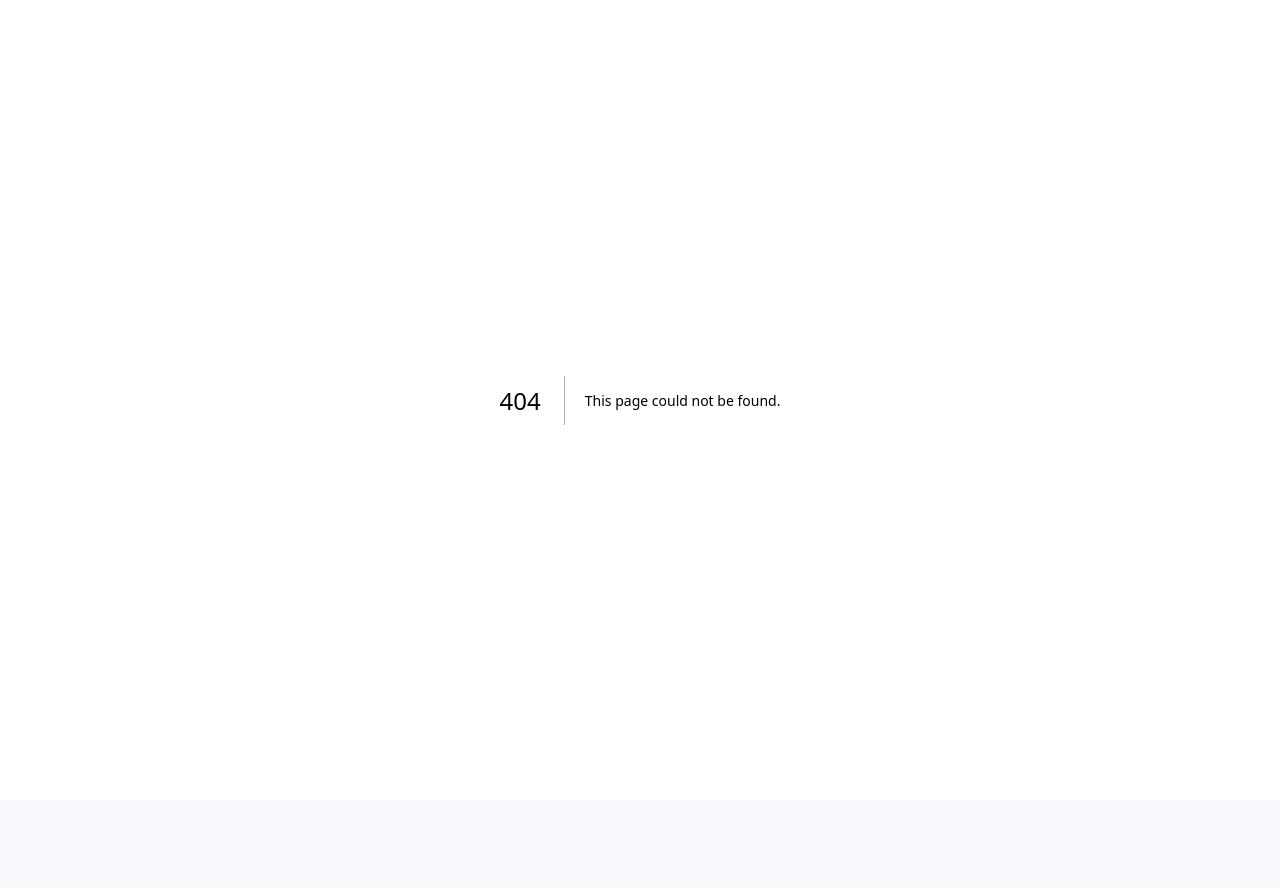
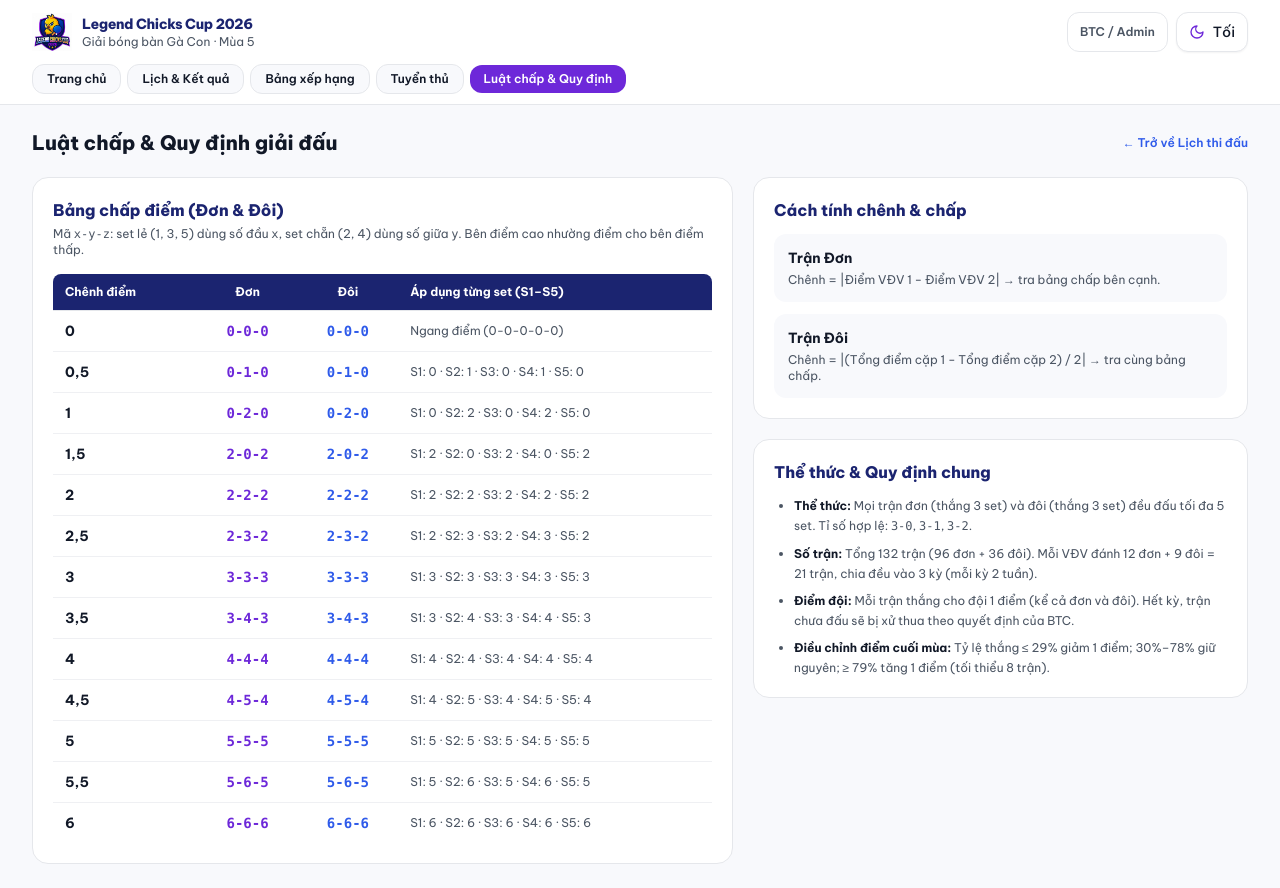
Before and after one commit to namaima1102-web/LCC-ATP-FINAL, a Next.js app: page /rules in a window 1280 px wide. Before the commit this address had no page. Before the commit the page ends 800 px from the top, so only its background shows below. Built offline with nearby package versions, Linux system fonts and the light colour scheme; no server answers; the database is empty.

Commit message:
feat(ui): them trang cong khai Luat chap & Quy dinh vao menu

```diff
--- /dev/null
+++ b/src/app/rules/page.tsx
@@ -0,0 +1,165 @@
+import Link from "next/link";
+import { PublicHeader } from "@/components/public/PublicHeader";
+import { getHandicapBreakdown } from "@/lib/domain/handicap";
+import { DEFAULT_SEASON_SETTINGS } from "@/lib/domain/season-config";
+import { loadPublicSeasonData } from "@/lib/supabase/public-season";
+import season5Seed from "../../../seed/season5.json";
+
+export const dynamic = "force-dynamic";
+
+export default async function PublicRulesPage() {
+  const data = await loadPublicSeasonData();
+  const settings = data?.season.settings ?? DEFAULT_SEASON_SETTINGS;
+
+  const rules =
+    data && data.handicapRules.length > 0
+      ? data.handicapRules
+      : season5Seed.handicap_rules.map((r) => ({
+          diff: r.diff,
+          singlesCode: r.singles,
+          doublesCode: r.doubles,
+        }));
+
+  return (
+    <div className="min-h-screen bg-[var(--bg-page)] text-[var(--text-main)]">
+      <PublicHeader
+        seasonName={data?.season.name}
+        subtitle={settings.subtitle}
+      />
+
+      <main className="mx-auto flex max-w-7xl flex-col gap-5 px-4 py-6 sm:px-6 lg:px-8">
+        <div className="flex flex-wrap items-center justify-between gap-2">
+          <h1 className="text-xl font-extrabold">
+            Luật chấp & Quy định giải đấu
+          </h1>
+          <Link
+            href="/schedule"
+            className="text-xs font-semibold text-[var(--brand-blue)] hover:underline"
+          >
+            ← Trở về Lịch thi đấu
+          </Link>
+        </div>
+
+        <div className="grid gap-5 lg:grid-cols-12">
+          {/* Bảng chấp điểm */}
+          <section className="rounded-2xl border border-[var(--border-subtle)] bg-[var(--bg-card)] p-5 lg:col-span-7">
+            <h2 className="text-base font-extrabold text-[var(--brand-navy)] dark:text-[var(--brand-yellow)]">
+              Bảng chấp điểm (Đơn & Đôi)
+            </h2>
+            <p className="mt-1 text-xs text-[var(--text-muted)]">
+              Mã <code>x-y-z</code>: set lẻ (1, 3, 5) dùng số đầu <code>x</code>,
+              set chẵn (2, 4) dùng số giữa <code>y</code>. Bên điểm cao nhường
+              điểm cho bên điểm thấp.
+            </p>
+
+            <div className="mt-4 overflow-x-auto">
+              <table className="w-full text-left text-sm">
+                <thead>
+                  <tr className="border-b border-[var(--border-subtle)] bg-[var(--brand-navy)] text-xs text-white">
+                    <th className="rounded-tl-lg px-3 py-2.5">Chênh điểm</th>
+                    <th className="px-3 py-2.5 text-center">Đơn</th>
+                    <th className="px-3 py-2.5 text-center">Đôi</th>
+                    <th className="rounded-tr-lg px-3 py-2.5">
+                      Áp dụng từng set (S1–S5)
+                    </th>
+                  </tr>
+                </thead>
+                <tbody>
+                  {rules.map((r) => {
+                    const sets = getHandicapBreakdown(
+                      r.singlesCode,
+                      5,
+                      settings.handicap_pattern
+                    );
+                    return (
+                      <tr
+                        key={r.diff}
+                        className="border-b border-[var(--border-subtle)]/60 last:border-0"
+                      >
+                        <td className="px-3 py-2.5 font-bold">
+                          {r.diff.toString().replace(".", ",")}
+                        </td>
+                        <td className="px-3 py-2.5 text-center font-mono font-bold text-[var(--brand-purple)] dark:text-[var(--brand-yellow)]">
+                          {r.singlesCode}
+                        </td>
+                        <td className="px-3 py-2.5 text-center font-mono font-bold text-[var(--brand-blue)] dark:text-[#60a5fa]">
+                          {r.doublesCode}
+                        </td>
+                        <td className="px-3 py-2.5 text-xs text-[var(--text-muted)]">
+                          {r.diff === 0
+                            ? "Ngang điểm (0-0-0-0-0)"
+                            : sets.map((s) => `S${s.setNo}: ${s.points}`).join(" · ")}
+                        </td>
+                      </tr>
+                    );
+                  })}
+                </tbody>
+              </table>
+            </div>
+          </section>
+
+          {/* Cách tính chấp & Thể thức */}
+          <div className="flex flex-col gap-5 lg:col-span-5">
+            <section className="rounded-2xl border border-[var(--border-subtle)] bg-[var(--bg-card)] p-5">
+              <h2 className="text-base font-extrabold text-[var(--brand-navy)] dark:text-[var(--brand-yellow)]">
+                Cách tính chênh & chấp
+              </h2>
+              <div className="mt-3 flex flex-col gap-3 text-sm">
+                <div className="rounded-xl bg-[var(--bg-page)] p-3.5">
+                  <p className="font-bold">Trận Đơn</p>
+                  <p className="mt-1 text-xs text-[var(--text-muted)]">
+                    Chênh = |Điểm VĐV 1 − Điểm VĐV 2| → tra bảng chấp bên cạnh.
+                  </p>
+                </div>
+                <div className="rounded-xl bg-[var(--bg-page)] p-3.5">
+                  <p className="font-bold">Trận Đôi</p>
+                  <p className="mt-1 text-xs text-[var(--text-muted)]">
+                    Chênh = |(Tổng điểm cặp 1 − Tổng điểm cặp 2) /{" "}
+                    {settings.doubles_diff_divisor}| → tra cùng bảng chấp.
+                  </p>
+                </div>
+              </div>
+            </section>
+
+            <section className="rounded-2xl border border-[var(--border-subtle)] bg-[var(--bg-card)] p-5">
+              <h2 className="text-base font-extrabold text-[var(--brand-navy)] dark:text-[var(--brand-yellow)]">
+                Thể thức & Quy định chung
+              </h2>
+              <ul className="mt-3 list-disc space-y-2 pl-5 text-xs leading-relaxed text-[var(--text-muted)]">
+                <li>
+                  <strong className="text-[var(--text-main)]">Thể thức:</strong>{" "}
+                  Mọi trận đơn (thắng {settings.singles_sets_to_win} set) và đôi
+                  (thắng {settings.doubles_sets_to_win} set) đều đấu tối đa 5 set.
+                  Tỉ số hợp lệ: <code>3-0</code>, <code>3-1</code>,{" "}
+                  <code>3-2</code>.
+                </li>
+                <li>
+                  <strong className="text-[var(--text-main)]">Số trận:</strong>{" "}
+                  Tổng 132 trận (96 đơn + 36 đôi). Mỗi VĐV đánh 12 đơn + 9 đôi =
+                  21 trận, chia đều vào {settings.periods_count} kỳ (mỗi kỳ 2 tuần).
+                </li>
+                <li>
+                  <strong className="text-[var(--text-main)]">Điểm đội:</strong>{" "}
+                  Mỗi trận thắng cho đội 1 điểm (kể cả đơn và đôi). Hết kỳ, trận
+                  chưa đấu sẽ bị xử thua theo quyết định của BTC.
+                </li>
+                <li>
+                  <strong className="text-[var(--text-main)]">
+                    Điều chỉnh điểm cuối mùa:
+                  </strong>{" "}
+                  Tỷ lệ thắng ≤ {settings.rating_decrease_max_pct}% giảm{" "}
+                  {settings.rating_max_delta} điểm;{" "}
+                  {settings.rating_decrease_max_pct + 1}%–
+                  {settings.rating_increase_min_pct - 1}% giữ nguyên; ≥{" "}
+                  {settings.rating_increase_min_pct}% tăng{" "}
+                  {settings.rating_max_delta} điểm (tối thiểu{" "}
+                  {settings.rating_min_matches} trận).
+                </li>
+              </ul>
+            </section>
+          </div>
+        </div>
+      </main>
+    </div>
+  );
+}
--- a/src/components/public/PublicHeader.tsx
+++ b/src/components/public/PublicHeader.tsx
@@ -10,6 +10,7 @@ const PUBLIC_NAV = [
   { href: "/schedule", label: "Lịch & Kết quả" },
   { href: "/standings", label: "Bảng xếp hạng" },
   { href: "/players", label: "Tuyển thủ" },
+  { href: "/rules", label: "Luật chấp & Quy định" },
 ];
 
 export function PublicHeader({
```
